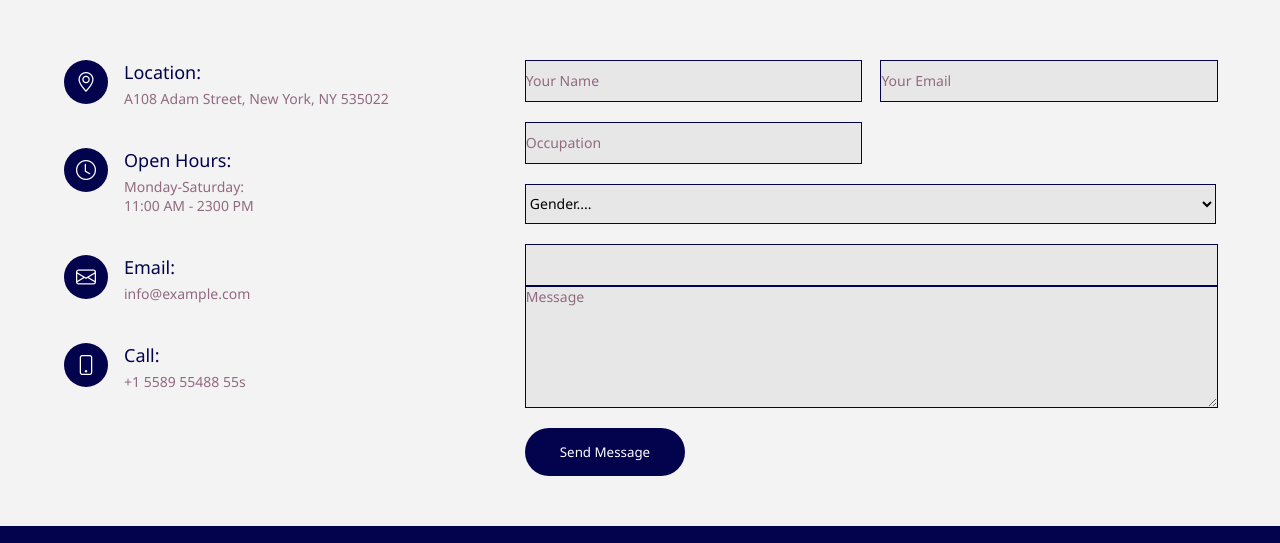
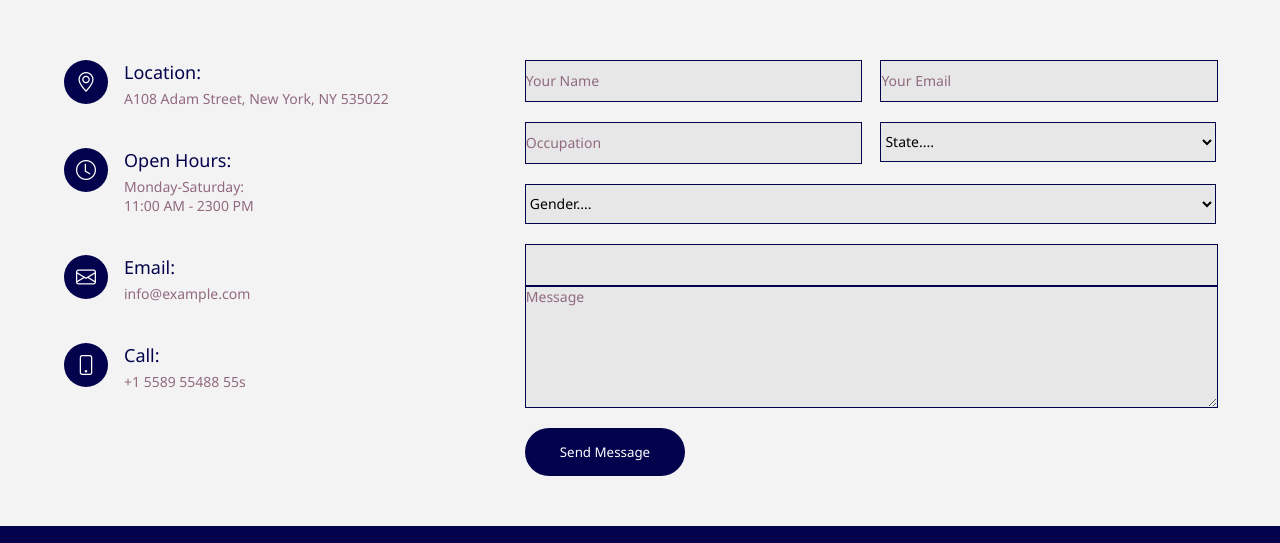
Before and after one commit to Joshuaadisa16/NaFFS, a plain HTML site: page Work/index.html in a window 1280 px wide. Shown: the part 3403-3946 px from the top of the page. Drawn offline with Linux system fonts and the light colour scheme.

Commit message:
Update index.html
sorry it was a mistake

```diff
--- a/Work/index.html
+++ b/Work/index.html
@@ -305,6 +305,47 @@
                       required
                     />
                   </div>
+                  <div class="form-group">
+                    <select name="state" id="state">
+                      <option value="State">State....</option>
+                      <option value="abia">Abia</option>
+                      <option value="abia">Adamawa</option>
+                      <option value="abia">Akwa-ibom</option>
+                      <option value="abia">Anambra</option>
+                      <option value="abia">Bauchi</option>
+                      <option value="abia">Bayelsa</option>
+                      <option value="abia">Borno</option>
+                      <option value="abia">Cross-River</option>
+                      <option value="abia">Delta</option>
+                      <option value="abia">Ebonyi</option>
+                      <option value="abia">Edo</option>
+                      <option value="abia">Ekiti</option>
+                      <option value="abia">Enugu</option>
+                      <option value="abia">Gombe</option>
+                      <option value="abia">Imo</option>
+                      <option value="abia">Jigawa</option>
+                      <option value="abia">Kaduna</option>
+                      <option value="abia">Kano</option>
+                      <option value="abia">Katsina</option>
+                      <option value="abia">Kebbi</option>
+                      <option value="abia">Kogi</option>
+                      <option value="abia">Kwara</option>
+                      <option value="abia">Lagos</option>
+                      <option value="abia">Nassarawa</option>
+                      <option value="abia">Niger</option>
+                      <option value="abia">Ogun</option>
+                      <option value="abia">Ondo</option>
+                      <option value="abia">Osun</option>
+                      <option value="abia">Oyo</option>
+                      <option value="abia">Pleateau</option>
+                      <option value="abia">Rivers</option>
+                      <option value="abia">Sokoto</option>
+                      <option value="abia">Taraba</option>
+                      <option value="abia">Yobe</option>
+                      <option value="abia">Zanfarawa</option>
+                      <option value="abia">FCT</option>
+                    </select>
+                  </div>
                 </div>
                 <div class="form-group">
                   <select name="gender" id="gender">
```
